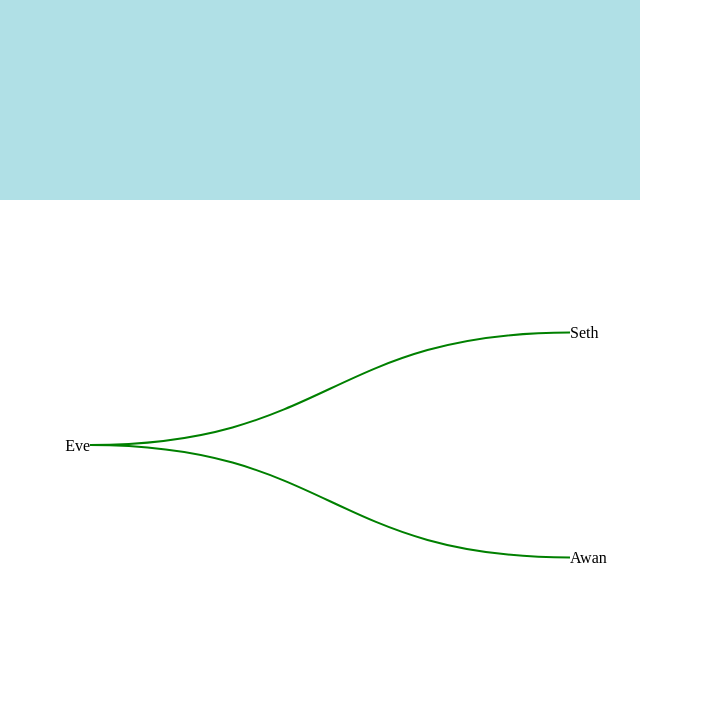
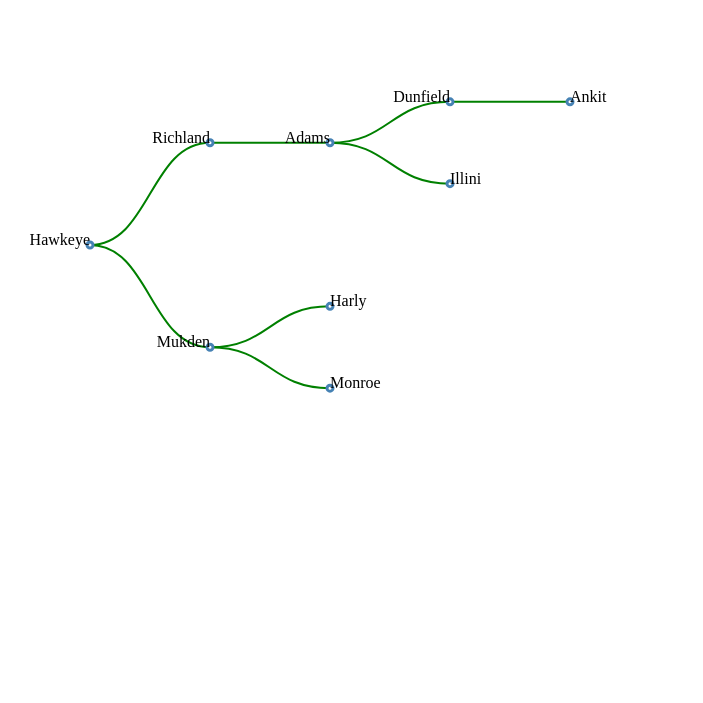
Before and after one commit to Ankit-Jo14/genetics, a plain HTML site: page d3.html in a window 1280 px wide. Shown: the whole page, without its empty margins (0-703 px from the left). Drawn offline with Linux system fonts and the light colour scheme.

Commit message:
changes related to circle

```diff
--- a/pedigree.js
+++ b/pedigree.js
@@ -90,9 +90,16 @@ console.log(Atreedatacorrected);
 // console.log(inventory.find(a => a.name === "apples" && a.quantity == 1));
 
 var table =[
-  {"name": "Seth",   "haschild": "Eve"},
-  {"name": "Awan",  "haschild": "Eve"},
-  {"name": "Eve",  "haschild": ""},
+  {"name": "Hawkeye",   "haschild": ""},
+  {"name": "Richland",  "haschild": "Hawkeye"},
+  {"name": "Mukden",  "haschild": "Hawkeye"},
+  {"name": "Adams",  "haschild": "Richland"},
+  {"name": "Harly",  "haschild": "Mukden"},
+  {"name": "Monroe",   "haschild": "Mukden"},
+  {"name": "Dunfield",  "haschild": "Adams"},
+  {"name": "Illini",  "haschild": "Adams"},
+  {"name": "Ankit",   "haschild": "Dunfield"},
+
 
 ]
 
@@ -110,6 +117,7 @@ var root = d3.stratify()
     // declares a tree layout and assigns the size
     var treemap = d3.tree()
         .size([height, width]);
+        var tooltip = d3.select("body").append("div").style("opacity","0").style("positon","absolute");
 
     //  assigns the data to a hierarchy using parent-child relationships
     // var nodes = d3.hierarchy(treeData, function(d) {
@@ -146,23 +154,21 @@ var root = d3.stratify()
     var node = g.selectAll(".node")
         .data(nodes.descendants())
       .enter().append("g")
-      //  .attr("class", function(d) {
-    //      return "node" +
-      //      (d.children ? " node--internal" : " node--leaf"); })
+       .attr("class", function(d) {
+        return "node" +
+         (d.children ? " node--internal" : " node--leaf"); })
         .attr("transform", function(d) {
           return "translate(" + d.y + "," + d.x + ")"; });
 
     // adds the circle to the node
     node.append("circle")
-      .attr("r", function(d) { return d.data.value; })
-    //  .style("stroke", function(d) { return d.data.type; })
-    //  .style("fill", function(d) { return d.data.level; });
-
+      .attr("r", 3 )
+      .style("stroke", "steelblue")
+      .style("fill", "#fff")
+      .style("stroke-width" , 3);
     // adds the text to the node
     node.append("text")
-      .attr("dy", ".35em")
-      .attr("x", function(d) { return d.children ?
-        (d.data.value + 4) * -1 : d.data.value + 4 })
+
       .style("text-anchor", function(d) {
         return d.children ? "end" : "start"; })
       .text(function(d) { return d.data.name; });
--- a/style.css
+++ b/style.css
@@ -9,11 +9,7 @@ path {
   stroke-width: 2px;
 }
 
-#tree {
-    height: 200px;
-    width: 50%;
-    background-color: powderblue;
-}
+
 
 {"name": "Eve",   "parent": "Seth"},
 {"name": "Eve",  "parent": "Awan"},
```
